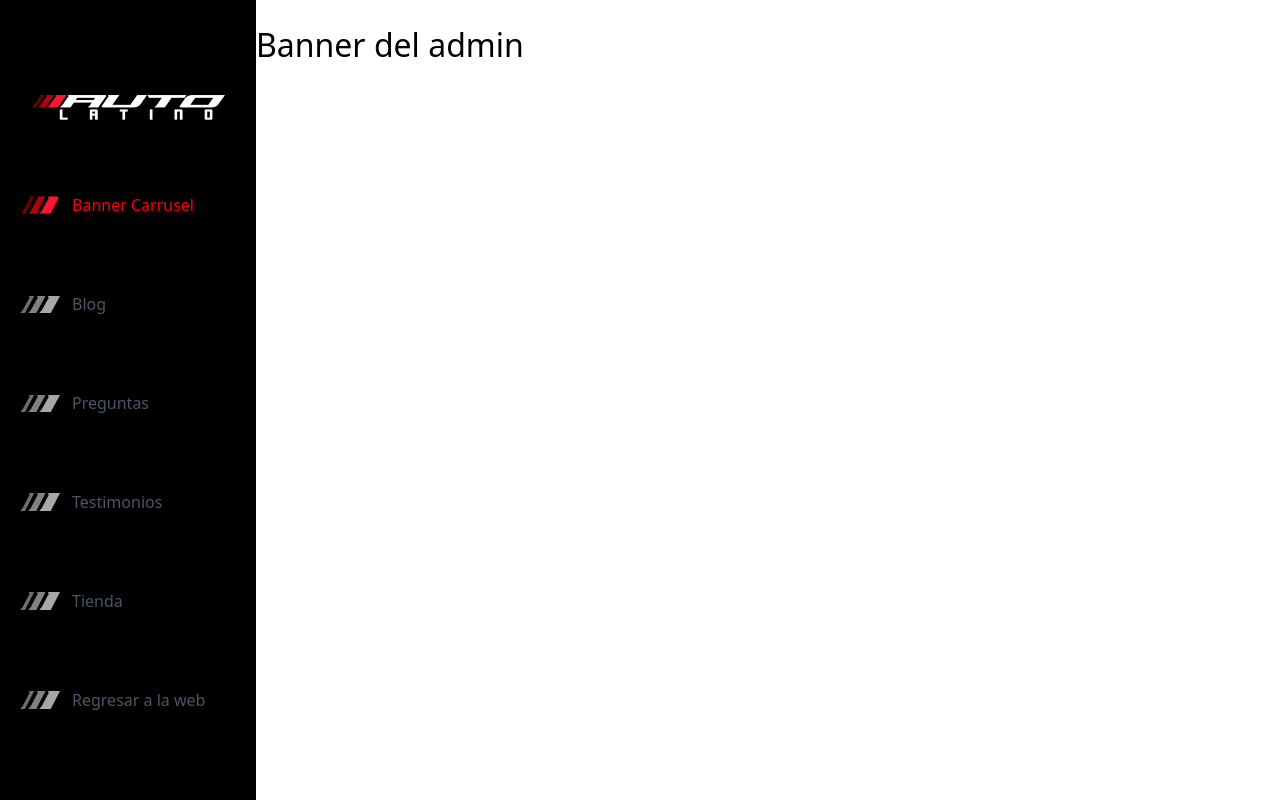
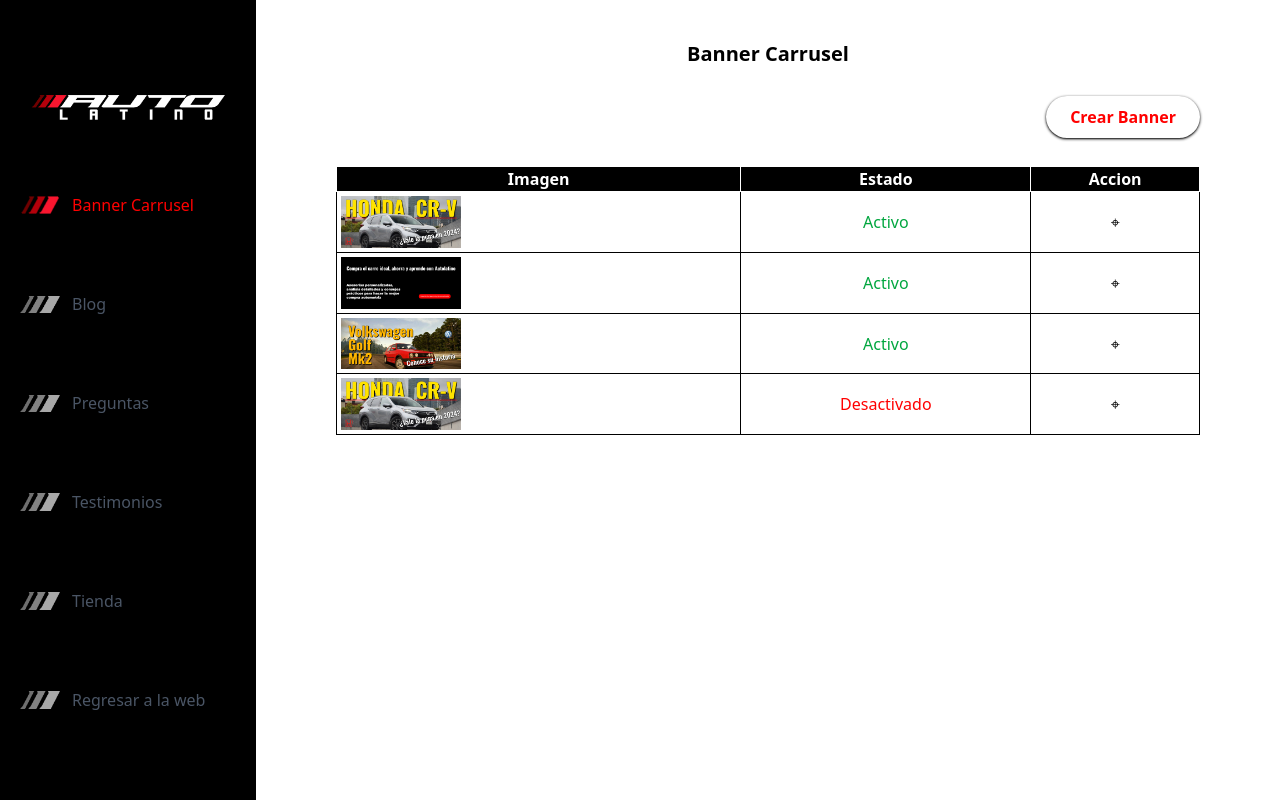
Before and after one commit to jako12287/autolatino, a React (Vite) app: page /admin/banners in a window 1280 px wide. Built offline with nearby package versions, Linux system fonts and the light colour scheme.

Commit message:
table the creation and CRUD full of banners in web

```diff
--- /dev/null
+++ b/src/admin/views/bannerCarousel.jsx
@@ -0,0 +1,46 @@
+import { dataFake } from "../../data/dataAdminBanner";
+import BtnContact from "@/components/btnContact";
+
+const BannerCarousel = () => {
+  return (
+    <div className="px-20 h-screen overflow-auto py-10 flex flex-col gap-7">
+      <h2 className="text-center font-bold text-xl">Banner Carrusel</h2>
+      <div className="flex flex-row-reverse">
+        <BtnContact text="Crear Banner" optionClass=" shadow-sm shadow-black"/>
+      </div>
+      <table className="w-full">
+        <thead className="">
+          <tr className="bg-black text-white">
+            <th scope="col" className="border-1">
+              Imagen
+            </th>
+            <th scope="col" className="border-1">
+              Estado
+            </th>
+            <th scope="col" className="border-1">
+              Accion
+            </th>
+          </tr>
+        </thead>
+        <tbody className="">
+          {dataFake.map((el) => (
+            <tr key={el.id} className="">
+              <td className="border-1 py-1 px-1">
+                <img src={el.image} className="w-30" />
+              </td>
+              <td className={`border-1 border-black text-center ${
+                el.status === "active" ? "text-green-600":"text-customred"
+              }`}>
+                {el.status === "active" ? "Activo" : "Desactivado"}
+              </td>
+
+              <td className="border-1 text-center cursor-pointer">⌖</td>
+            </tr>
+          ))}
+        </tbody>
+      </table>
+    </div>
+  );
+};
+
+export default BannerCarousel;
--- a/src/admin/views/home.jsx
+++ /dev/null
@@ -1,9 +0,0 @@
-const AdminHome = ()=>{
-    return(
-        <div>
-            admin home
-        </div>
-    )
-}
-
-export default AdminHome
--- /dev/null
+++ b/src/data/dataAdminBanner.js
@@ -0,0 +1,29 @@
+import Image1 from "@/assets/temp/banner1.png"
+import Image2 from "@/assets/temp/banner2.png"
+import Image3 from "@/assets/temp/banner3.png"
+
+export const dataFake = [
+    {
+        id:0,
+        image:Image1,
+        status:"active",
+        action:""
+    },
+    {
+        id:1,
+        image:Image2,
+        status:"active",
+        action:""
+    }, {
+        id:2,
+        image:Image3,
+        status:"active",
+        action:""
+    },
+    {
+        id:3,
+        image:Image1,
+        status:"inactive",
+        action:""
+    }
+]
--- a/src/routes/routesViews.jsx
+++ b/src/routes/routesViews.jsx
@@ -6,8 +6,9 @@
 const PersonalAdviceView = lazy(() => import("../views/personalAdvice"));
 const StoreView = lazy(() => import("../views/store"));
 /* Admin routes */
-const AdminLogin = lazy(()=> import("../admin/views/login.jsx"))
-const Layoutadmin = lazy(()=> import("../components/admincomponenets/layout"))
+const AdminLogin = lazy(() => import("../admin/views/login.jsx"));
+const Layoutadmin = lazy(() => import("../components/admincomponenets/layout"));
+const BannerCarousel = lazy(() => import("../admin/views/bannerCarousel.jsx"));
 export const routes = [
   {
     id: "home",
@@ -57,9 +58,7 @@
   {
     id: "admin",
     path: "/admin-login",
-    element: (
-        <AdminLogin/>
-    ),
+    element: <AdminLogin />,
   },
 
   {
@@ -67,34 +66,33 @@
     path: "/admin/banners",
     element: (
       <Layoutadmin>
-
-        <h1>Banner del admin</h1>
+        <BannerCarousel />
       </Layoutadmin>
     ),
-  },{
+  },
+  {
     id: "adminBlog",
     path: "/admin/blog",
     element: (
       <Layoutadmin>
-
         <h1>blog del admin</h1>
       </Layoutadmin>
     ),
-  },{
+  },
+  {
     id: "adminFaq",
     path: "/admin/faq",
     element: (
       <Layoutadmin>
-
         <h1>faq del admin</h1>
       </Layoutadmin>
     ),
-  },{
+  },
+  {
     id: "adminTestimonials",
     path: "/admin/testimonials",
     element: (
       <Layoutadmin>
-
         <h1>testimoniasls del admin</h1>
       </Layoutadmin>
     ),
@@ -104,7 +102,6 @@
     path: "/admin/store",
     element: (
       <Layoutadmin>
-
         <h1>store del admin</h1>
       </Layoutadmin>
     ),
```
